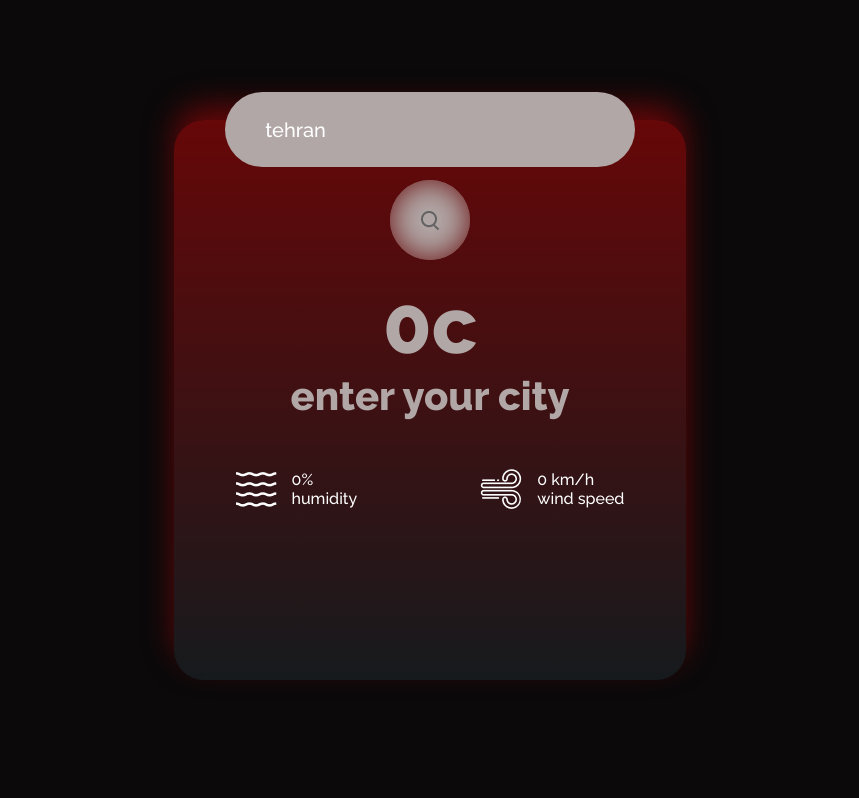
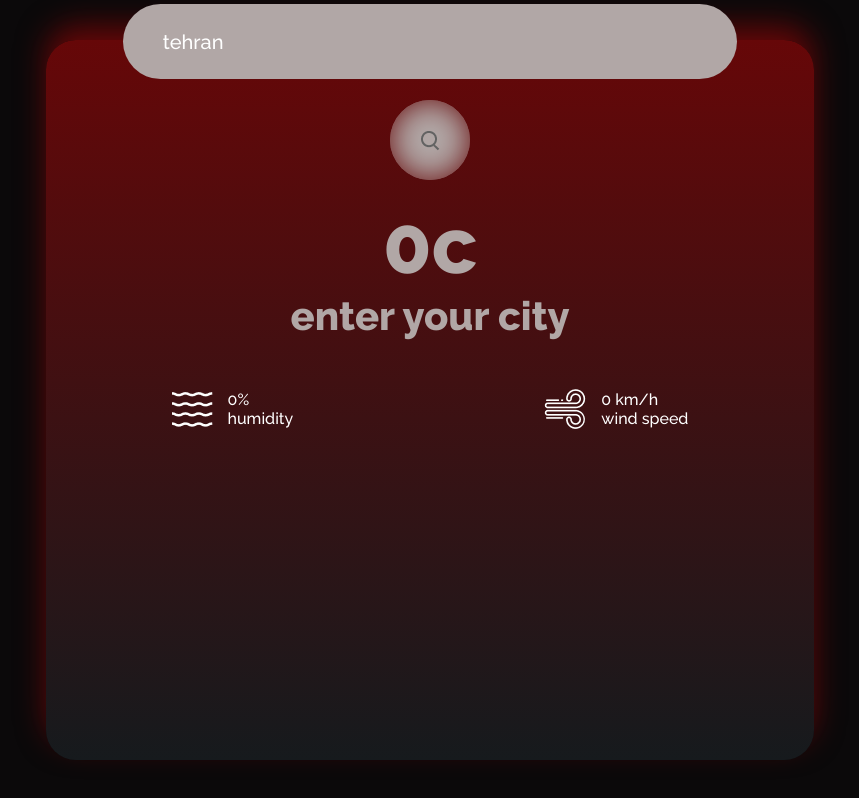
Before and after one commit to moeinparvizi/weather, a React (Vite) app: page / in a window 1280 px wide. Shown: the whole page, without its empty margins (210-1069 px from the left). Built offline with nearby package versions, Linux system fonts and the light colour scheme.

Commit message:
fix responsive bugs

```diff
--- a/src/assets/style/master.css
+++ b/src/assets/style/master.css
@@ -29,6 +29,13 @@
     @media only screen and (max-width: 1140px) {
       .container > .container-weather {
         width: 60%; } }
+    @media only screen and (max-width: 1400px) {
+      .container > .container-weather {
+        width: 60%; } }
+  @media only screen and (max-width: 1400px) and (max-height: 850px) {
+    .container > .container-weather {
+      height: 90%; } }
+
     @media only screen and (max-width: 850px) {
       .container > .container-weather {
         overflow: hidden;
@@ -39,6 +46,10 @@
           top: 90% !important; }
         .container > .container-weather .top-bar-search {
           transform: translateY(1150%); } }
+  @media only screen and (max-width: 850px) and (max-height: 837px) {
+    .container > .container-weather .top-bar-search {
+      transform: translateY(0%); } }
+
     .container > .container-weather > .top-bar {
       display: flex;
       justify-content: center;
@@ -68,7 +79,7 @@
             top: -3%; } }
         .container > .container-weather > .top-bar > .top-bar-getcity::placeholder {
           color: #fff;
-          transition: all linear .4s; }
+          transition: all linear 0.4s; }
         .container > .container-weather > .top-bar > .top-bar-getcity:focus {
           background-color: #f5f3f4;
           color: #b1a7a6;
--- a/src/assets/style/master.scss
+++ b/src/assets/style/master.scss
@@ -44,16 +44,27 @@ $white: #fff;
     @media only screen and (max-width: 1140px) {
       width: 60%;
     }
+    @media only screen and (max-width: 1400px) {
+      width: 60%;
+      @media only screen and (max-height: 850px) {
+        height: 90%;
+      }
+    }
     @media only screen and (max-width: 850px) {
       overflow: hidden;
       width: 100vw;
       height: 100vh;
       border-radius: 0;
-        .top-bar-getcity{
+      .top-bar-getcity {
         top: 90% !important;
       }
       .top-bar-search {
         transform: translateY(1150%);
+      }
+      @media only screen and (max-height: 837px) {
+        .top-bar-search {
+          transform: translateY(0%);
+        }
       }
     }
     & > .top-bar {
@@ -86,13 +97,13 @@ $white: #fff;
         }
         &::placeholder {
           color: $white;
-          transition: all linear .4s;
+          transition: all linear 0.4s;
         }
         &:focus {
           background-color: $smoke;
           color: $silver;
           box-shadow: 0 0 31px -1.5px $white;
-          &::placeholder{
+          &::placeholder {
             color: $blood;
           }
         }
@@ -123,30 +134,30 @@ $white: #fff;
         }
       }
     }
-    &>.weather-show{
+    & > .weather-show {
       width: 100%;
       display: grid;
       place-items: center;
       // &>.show-image{
       //     margin-bottom: 30px;
       // }
-        &>.show-grad{
+      & > .show-grad {
         font-size: 80px;
         font-family: boldam;
         color: $silver;
       }
-        &>.show-location{
+      & > .show-location {
         font-size: 40px;
         font-family: boldam;
         color: $silver;
       }
-        &>.data-container{
+      & > .data-container {
         display: flex;
         justify-content: space-around;
         align-items: center;
         margin-top: 20px;
         width: 100%;
-            &>.element{
+        & > .element {
           display: grid;
           place-items: center;
           color: $white;
```
Also changed, not shown: 2 other files (tests, documents, lock files or other folders). Lines whose indentation alone changed are shown as unchanged.
